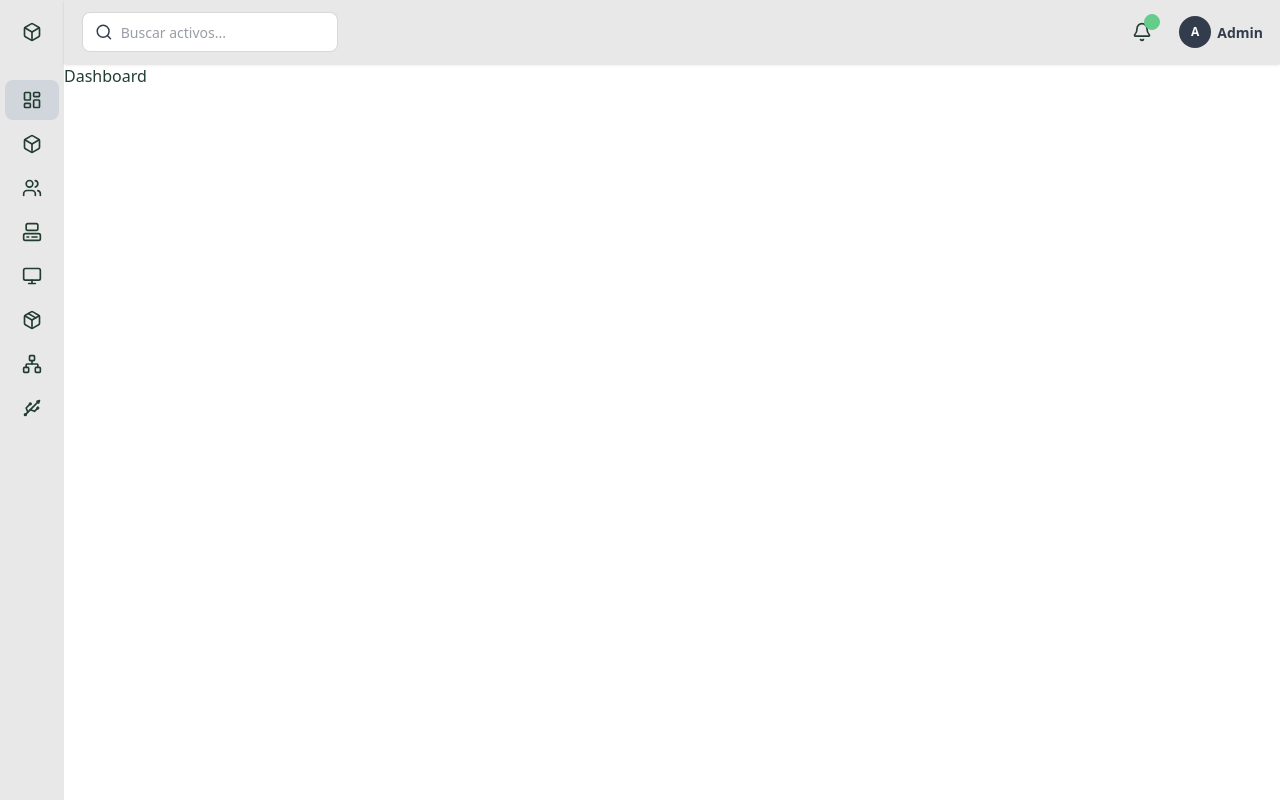
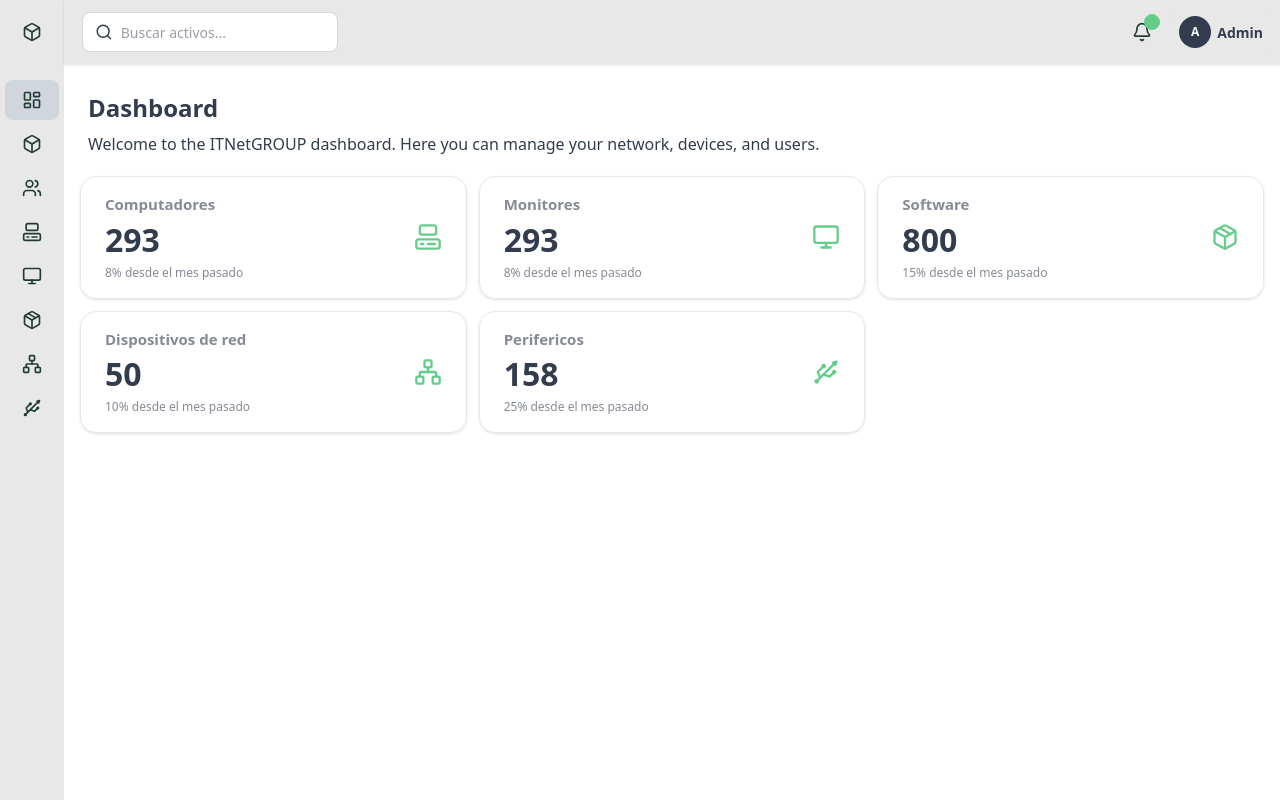
Before and after one commit to HaJoy/itnetgroup-frontend, a React (Vite) app: page / in a window 1280 px wide. Built offline with nearby package versions, Linux system fonts and the light colour scheme.

Commit message:
Adelanto del dashboard con los stats de los activos

```diff
--- /dev/null
+++ b/src/components/ui/AssetStat.jsx
@@ -0,0 +1,22 @@
+import React from "react";
+
+export const AssetStat = ({
+  icon: Icon,
+  iconSize = 20,
+  title,
+  value,
+  desc,
+}) => {
+  return (
+    <div className="stats border-1 border-base-200 shadow hover:shadow-lg transition-shadow">
+      <div className="stat">
+        <div className="stat-figure text-primary">
+          <Icon size={iconSize} />
+        </div>
+        <div className="stat-title font-bold text-[15px]">{title}</div>
+        <div className="stat-value text-base-content">{value}</div>
+        <div className="stat-desc">{desc}</div>
+      </div>
+    </div>
+  );
+};
--- a/src/pages/Dashboard.jsx
+++ b/src/pages/Dashboard.jsx
@@ -1,6 +1,8 @@
 import React, { useState, useEffect } from "react";
 import { Navbar } from "../components/layout/Navbar";
 import { Sidebar } from "../components/layout/Sidebar";
+import { AssetStat } from "../components/ui/AssetStat";
+import { Computer, Monitor, Network, Package, Usb } from "lucide-react";
 
 export const Dashboard = () => {
   useEffect(() => {
@@ -18,7 +20,54 @@ export const Dashboard = () => {
       <Sidebar isOpen={isOpen} toggleSidebar={toggleSidebar} />
       <div className="flex-1 w-full bg-white">
         <Navbar username="Admin" toggleSidebar={toggleSidebar} />
-        <span className="text-primary-content">Dashboard</span>
+        <div className="p-4">
+          <div className="my-3 mx-2">
+            <h1 className="text-2xl font-bold text-base-content">Dashboard</h1>
+            <p className="mt-2 text-base-content">
+              Welcome to the ITNetGROUP dashboard. Here you can manage your
+              network, devices, and users.
+            </p>
+          </div>
+
+          {/* Assets stats */}
+          <div className="grid grid-cols-1 sm:grid-cols-2 lg:grid-cols-3 gap-3 my-5">
+            <AssetStat
+              icon={Computer}
+              iconSize={28}
+              title={"Computadores"}
+              value={"293"}
+              desc={"8% desde el mes pasado"}
+            />
+            <AssetStat
+              icon={Monitor}
+              iconSize={28}
+              title={"Monitores"}
+              value={"293"}
+              desc={"8% desde el mes pasado"}
+            />
+            <AssetStat
+              icon={Package}
+              iconSize={28}
+              title={"Software"}
+              value={"800"}
+              desc={"15% desde el mes pasado"}
+            />
+            <AssetStat
+              icon={Network}
+              iconSize={28}
+              title={"Dispositivos de red"}
+              value={"50"}
+              desc={"10% desde el mes pasado"}
+            />
+            <AssetStat
+              icon={Usb}
+              iconSize={28}
+              title={"Perifericos"}
+              value={"158"}
+              desc={"25% desde el mes pasado"}
+            />
+          </div>
+        </div>
       </div>
     </div>
   );
```
